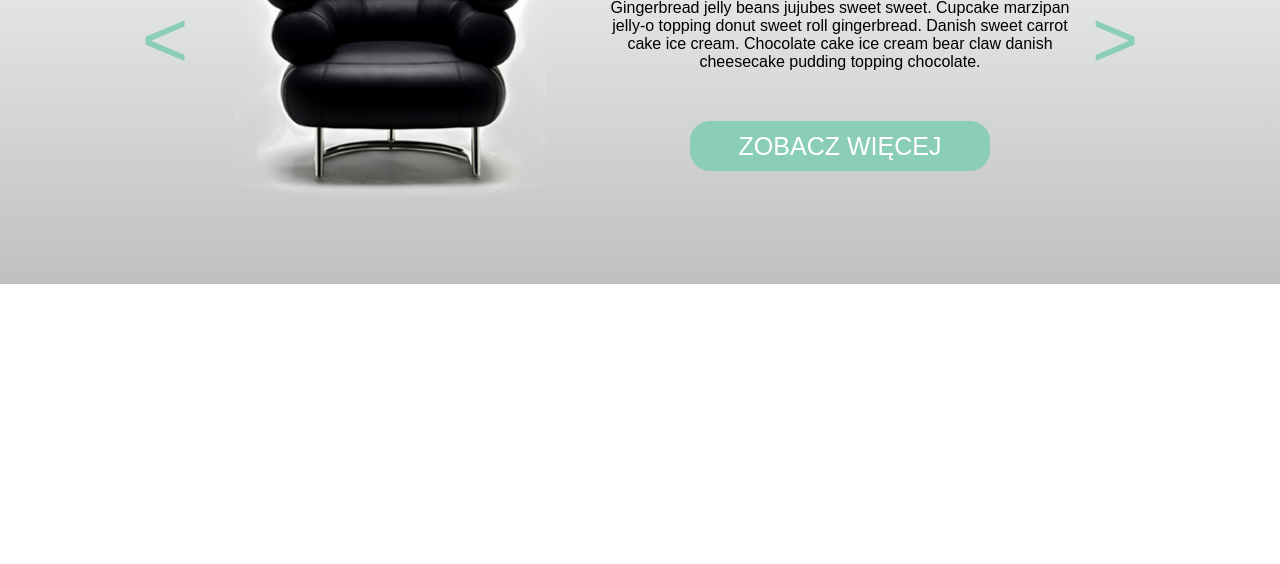
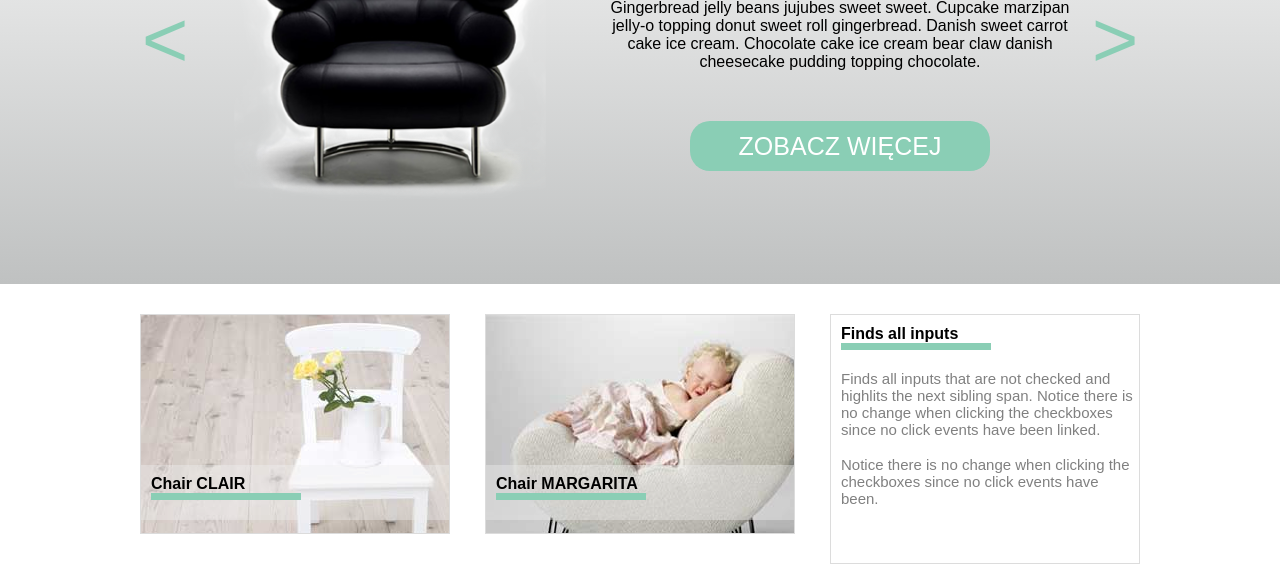
Before and after one commit to podsi08/Sit-On-Chair, a plain HTML site: page index.html in a window 1280 px wide. Shown: the part 266-830 px from the top of the page. Before the commit the page ends 800 px from the top, so only its background shows below. Drawn offline with Linux system fonts and the light colour scheme.

Commit message:
section 2

```diff
--- a/css/style.css
+++ b/css/style.css
@@ -75,12 +75,14 @@ nav a {
     font-weight: 500;
 }
 
+
 /* section 1 - about company */
 
 .about {
     width: 100%;
     height: 500px;
     background-image: linear-gradient(to bottom, rgb(254, 254, 254), rgb(191, 193, 193));
+    margin-bottom: 30px;
 }
 
 .about .container {
@@ -145,3 +147,65 @@ nav a {
     display: block;
     text-align: center;
 }
+
+
+/* section 2 - about company */
+
+.photos {
+    width: 100%;
+}
+
+.photos .container>div {
+    display: inline-block;
+}
+
+.photos__box {
+    width: 31%;
+    margin-right: 3.5%;
+    height: 220px;
+    background: no-repeat;
+    border: 1px gainsboro solid;
+}
+
+.photos__box:first-child {
+    background-image: url("../images/box1_img.jpg");
+}
+
+.photos__box:nth-child(2) {
+    background-image: url("../images/box2_img.jpg");
+}
+
+.photos__box2 {
+    width: 31%;
+    height: 250px;
+    vertical-align: top;
+    border: 1px gainsboro solid;
+}
+
+.photos__description {
+    padding: 10px 0 20px 10px;
+    font-weight: bolder;
+}
+
+.photos__box .photos__description {
+    background-color: rgba(238, 238, 238, 0.4);
+    margin-top: 150px;
+}
+
+.photos__description span {
+    text-transform: uppercase;
+}
+
+.photos__description::after {
+    content: attr(div);
+    width: 150px;
+    height: 7px;
+    display: block;
+    background-color: #8aceb5;
+}
+
+.photos p {
+    font-size: 15px;
+    color: gray;
+    padding-left: 10px;
+}
--- a/index.html
+++ b/index.html
@@ -38,5 +38,33 @@
             </div>
         </div>
     </section>
+
+    <section class="photos">
+        <div class="container">
+            <div class="photos__box">
+                <div class="photos__description">
+                    Chair <span>clair</span>
+                </div>
+            </div><!--
+            --><div class="photos__box">
+                <div class="photos__description">
+                    Chair <span>margarita</span>
+                </div>
+            </div><!--
+            --><div class="photos__box2">
+                <div class="photos__description">
+                    Finds all inputs
+                </div>
+                <p>
+                    Finds all inputs that are not checked and highlits the next sibling span. Notice there is no
+                    change when clicking the checkboxes since no click events have been linked.
+                </p>
+                </br>
+                <p>
+                    Notice there is no change when clicking the checkboxes since no click events have been.
+                </p>
+            </div>
+        </div>
+    </section>
 </body>
 </html>
```
